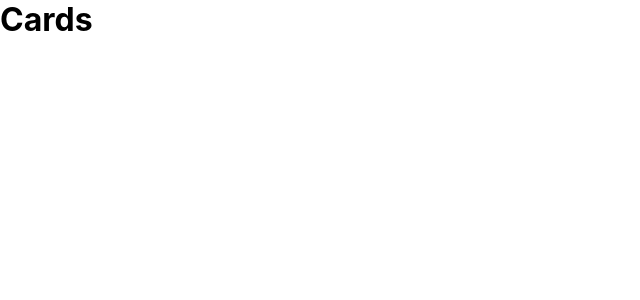
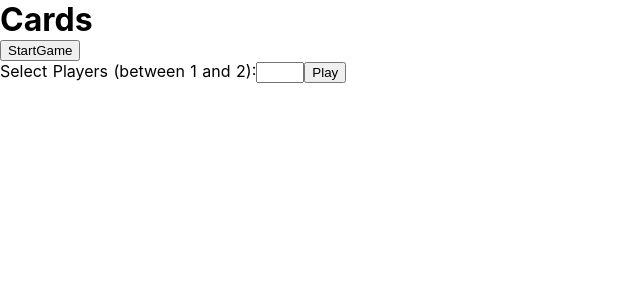
Before and after one commit to FayeCarter/cards, a Nuxt app: page / in a window 1280 px wide. Shown: the top 300 px of the page, without its empty margins (0-640 px from the left). Built offline with nearby package versions, Linux system fonts and the light colour scheme.

Commit message:
Add gameStart component

```diff
--- /dev/null
+++ b/components/GameStart.vue
@@ -0,0 +1,12 @@
+<template>
+  <div>
+    <button>StartGame</button>
+    <form action="/action_page.php">
+      <label for="players">Select Players (between 1 and 2):</label>
+      <input id="players" type="number" name="quantity" min="1" max="2" />
+      <input type="submit" value="Play" />
+    </form>
+  </div>
+</template>
+
+<style></style>
--- a/pages/index.vue
+++ b/pages/index.vue
@@ -2,12 +2,18 @@
   <div class="container">
     <div>
       <h1 class="title">Cards</h1>
+      <GameStart />
     </div>
   </div>
 </template>
 
 <script>
-export default {}
+import GameStart from '@/components/GameStart'
+export default {
+  components: {
+    GameStart,
+  },
+}
 </script>
 
 <style></style>
```
Also changed, not shown: components/Logo.vue (deleted, +0 -35 lines).
